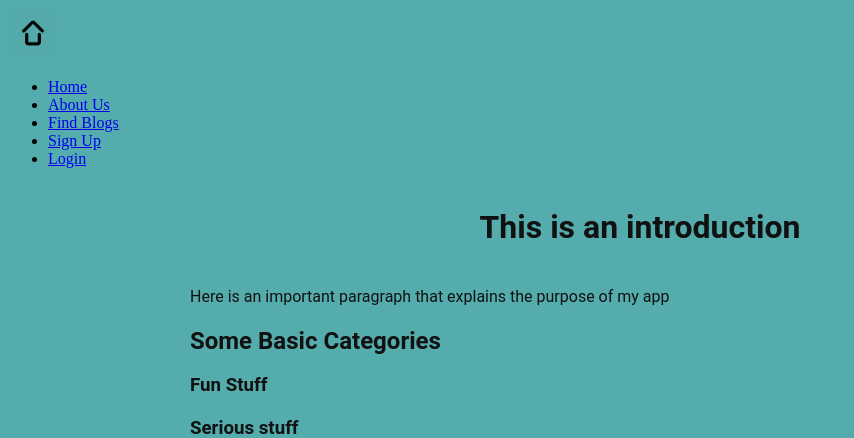
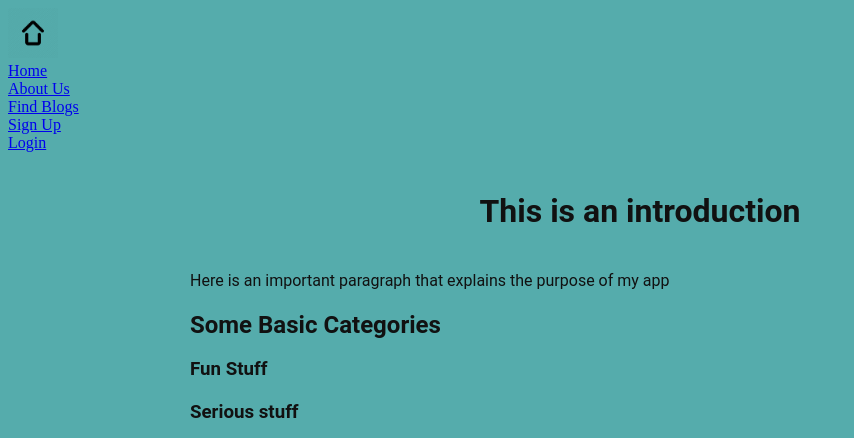
Before and after one commit to meslem-toufik-abdelrezak/3ish_haa, a PHP site: page / in a window 1280 px wide. Shown: the top 438 px of the page, without its empty margins (0-854 px from the left). Run offline with PHP 8.4, Linux system fonts and the light colour scheme.

Commit message:
remove the bullets and the margins and padding from the list in nav

```diff
--- a/css/style.css
+++ b/css/style.css
@@ -20,3 +20,9 @@ h1 {
     padding: 20px 0;
     text-align: center;
 }
+
+ul {
+    list-style-type: none;
+    margin: 0;
+    padding: 0;
+  }
```
